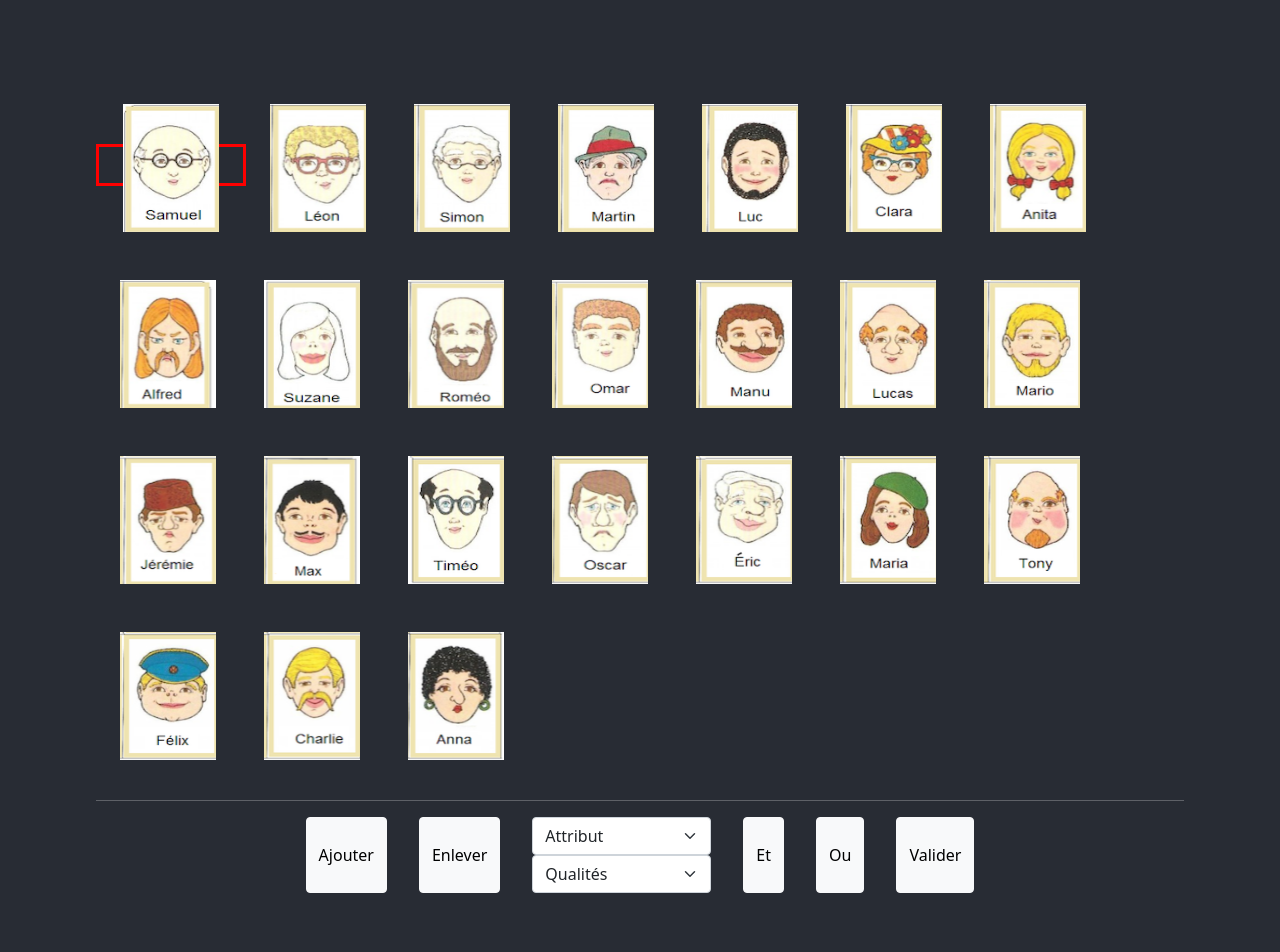
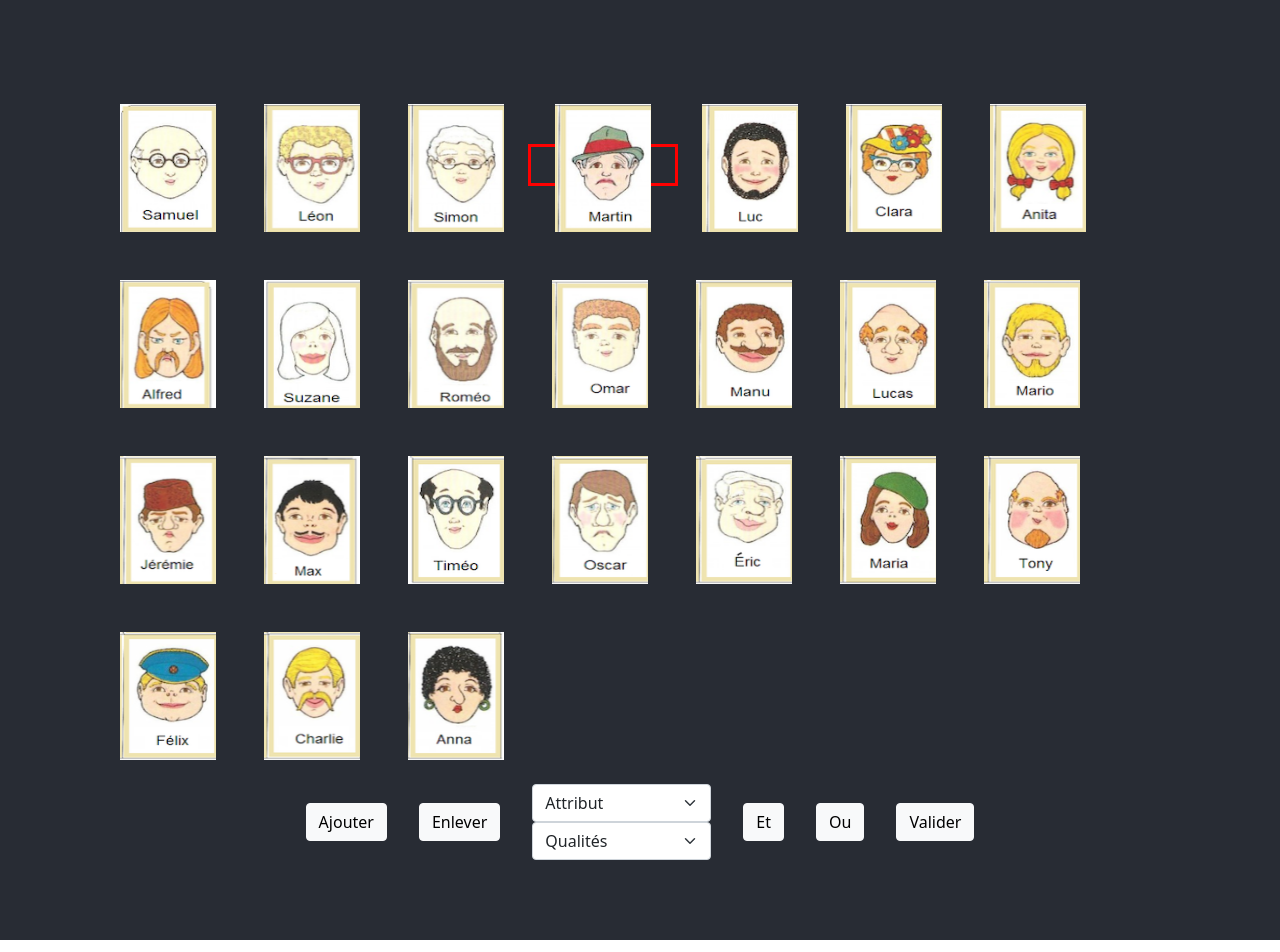
Before and after one commit to MariemElG/Projet-de-programmation, a React (Vite) app: page / in a window 1280 px wide. Shown: the top 952 px of the page. Built offline with nearby package versions, Linux system fonts and the light colour scheme.

Commit message:
refactor

```diff
--- a/src/App.css
+++ b/src/App.css
@@ -15,6 +15,13 @@
 
 .Menu {
   display: flex;
+  align-items: center;
+  justify-content: center;
+  flex-wrap: wrap;
+}
+
+.Menu {
+  display: flex;
   gap: 2rem;
 }
 
--- a/src/App.jsx
+++ b/src/App.jsx
@@ -1,22 +1,48 @@
 "use strict";
 
 import React, { useState } from "react";
-import data from "../config.json";
 import "bootstrap/dist/css/bootstrap.min.css";
 import "./App.css";
+import data from "../config.json";
 
 import Button from "react-bootstrap/Button";
 import Form from "react-bootstrap/Form";
 
 const random = () => Math.floor(Math.random() * data.possibilites.length); // choose random personnage
+const chosenPerson = random();
+
+function Board(props) {
+  const [questions, setQuestions] = useState([]);
+
+  return (
+    <div>
+      {data.possibilites.map((p) => {
+        if (chosenPerson === data.possibilites.indexOf(p))
+          return (
+            <span className="ChosenPersonnage">
+              <Personnage
+                name={p.prenom}
+                src={"/" + data.locationImages + p.fichier}
+              />
+            </span>
+          );
+
+        return (
+          <Personnage
+            name={p.prenom}
+            src={"/" + data.locationImages + p.fichier}
+          />
+        );
+      })}
+      <Menu questions={questions} setQuestions={setQuestions} />
+    </div>
+  );
 
   function Personnage(props) {
     return (
       <img
         className="Personnage"
-      onClick={() => {
-        alert(props.name);
-      }}
+        onClick={() => { }}
         src={props.src}
         alt={props.name}
       />
@@ -24,11 +50,34 @@ function Personnage(props) {
   }
 
   function Menu(props) {
+    function handleSubmit(event) {
+      event.preventDefault();
+      if (event.target.attribut.value === "Attribut") return alert("Choisir un attribut")
+
+      props.setQuestions(prevQuestions => ([...prevQuestions, [event.target.attribut.value, event.target.qualite.value]]))
+      console.log(event.target.attribut.value + " === " + event.target.qualite.value)
+    }
+
+    return (
+      <form className="Menu" onSubmit={(event) => handleSubmit(event)}>
+        <Button variant="light" onClick={() => { }}>
+          Ajouter
+        </Button>{" "}
+        <Button variant="light" onClick={() => { }}>Enlever</Button>{" "}
+        <div>
+          <AttributeSelector />
+        </div>
+        <Button variant="light">Et</Button> <Button variant="light">Ou</Button>{" "}
+        <Button type="submit" variant="light">
+          Valider
+        </Button>{" "}
+      </form>
+    );
+
     function AttributeSelector(props) {
       const [attribut, setAttribut] = useState(null);
 
       function handleChange(e) {
-      console.log(e.target.value);
         setAttribut(e.target.value);
       }
 
@@ -74,64 +123,13 @@ function Menu(props) {
         )
       }
     }
-
-  function handleSubmit(event) {
-    event.preventDefault();
-    if (event.target.attribut.value === "Attribut") return alert("Choisir un attribut")
-    console.log(event.target.attribut.value)
   }
-
-  return (
-    <form className="Menu" onSubmit={(event) => handleSubmit(event)}>
-      <Button variant="light" onClick={() => { }}>
-        Ajouter
-      </Button>{" "}
-      <Button variant="light" onClick={() => { }}>Enlever</Button>{" "}
-      <div>
-        <AttributeSelector />
-      </div>
-      <Button variant="light">Et</Button> <Button variant="light">Ou</Button>{" "}
-      <Button type="submit" variant="light">
-        Valider
-      </Button>{" "}
-    </form>
-  );
-}
-
-function Board(props) {
-  const chosenPerson = random();
-
-  return (
-    <div>
-      {data.possibilites.map((p) => {
-        if (chosenPerson === data.possibilites.indexOf(p))
-          return (
-            <span className="ChosenPersonnage">
-              <Personnage
-                name={p.prenom}
-                src={"/" + data.locationImages + p.fichier}
-              />
-            </span>
-          );
-
-        return (
-          <Personnage
-            name={p.prenom}
-            src={"/" + data.locationImages + p.fichier}
-          />
-        );
-      })}
-      <hr></hr>
-    </div>
-  );
 }
 
 function App() {
   return (
     <div className="App">
-      <Board />
-
-      <Menu />
+      <Board className="Board" />
     </div>
   );
 }
```
Also changed, not shown: cross.png (added), 1 other file (tests, documents, lock files or other folders). Lines whose indentation alone changed are shown as unchanged.
